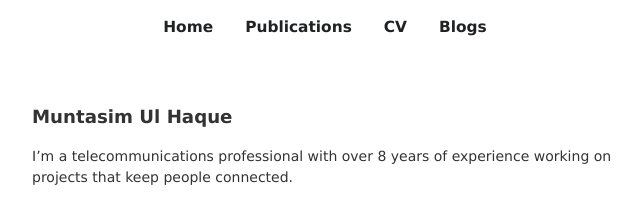
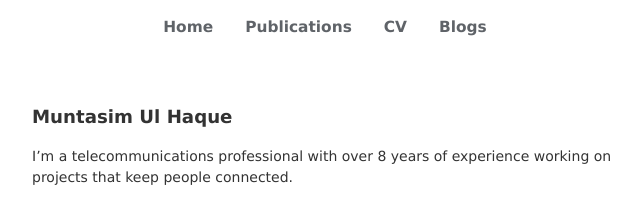
Before and after one commit to muntasimulhaque/muntasimulhaque.github.io, a Jekyll site: the page built from index.md, in a window 1280 px wide. Shown: the top 204 px of the page, without its empty margins (315-958 px from the left). Built offline with Jekyll 4.4.1, drawn with Linux system fonts in a browser that asks for light colours; our own code applies the rules of GitHub Pages for plain Markdown files.

Commit message:
Update main.css

```diff
--- a/assets/css/main.css
+++ b/assets/css/main.css
@@ -5,7 +5,7 @@
     --link-color: #1a73e8;
     --visited-link-color: #673ab7;
     --selection-color: #DFEAFB;
-    --navigation-menu-color: #202124;  /* New variable for navigation menu color */
+    --navigation-menu-color: #5f6368;  /* New variable for navigation menu color */
     --max-content-width: 650px;
 }
 
```
